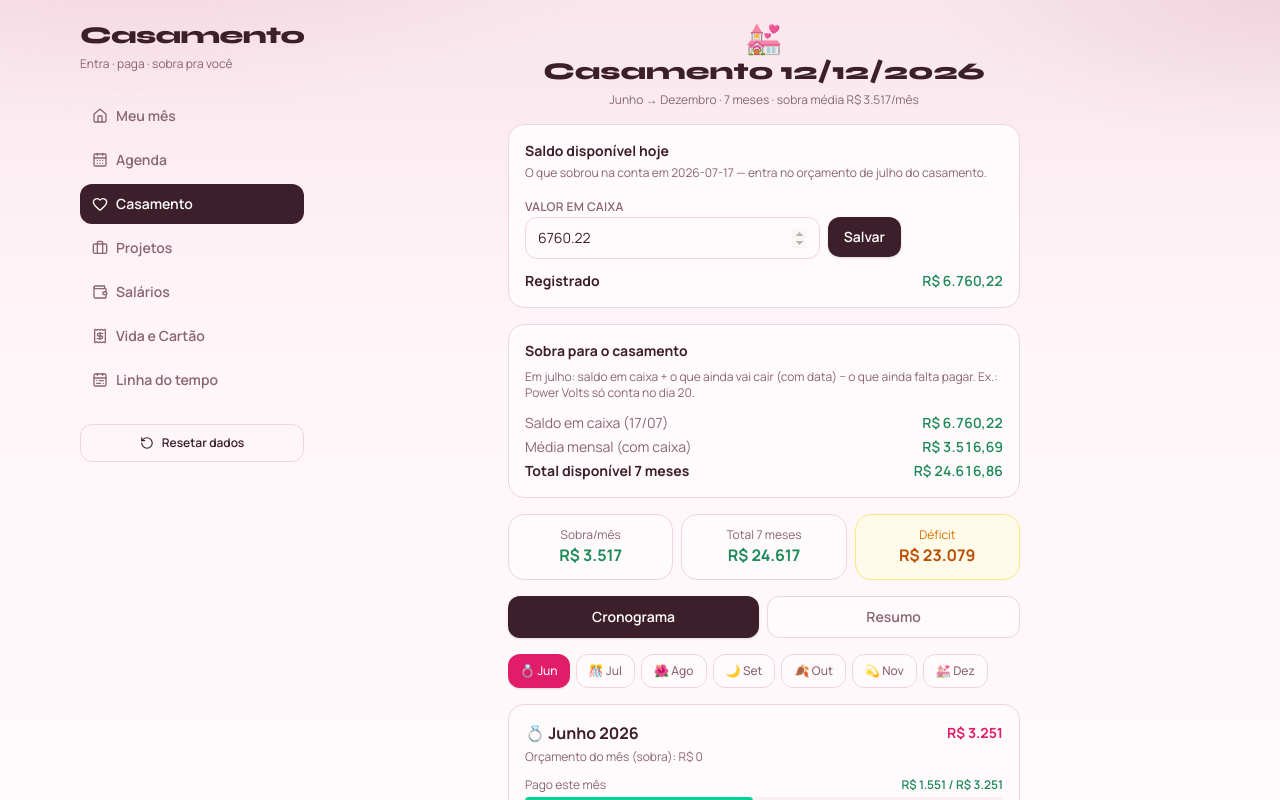
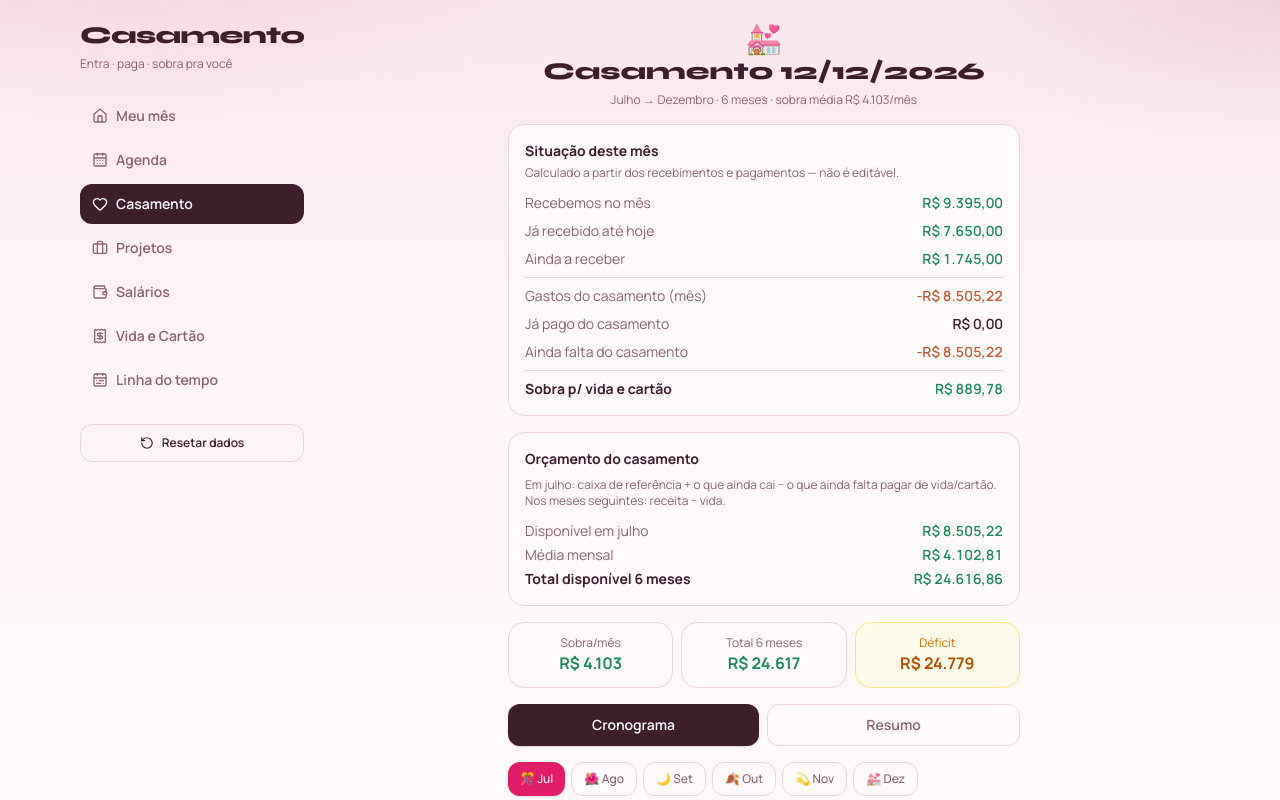
Before and after one commit to Rafael-Rangel/casamento, a React (Vite) app: page / in a window 1280 px wide. Both pictures are taken after a click on the button "Casamento". Shown: the top 800 px of the page. Built offline with nearby package versions, Linux system fonts and the light colour scheme.

Commit message:
Remove junho do cronograma, fotografo vai para julho, saldo so por calculo
Co-authored-by: Cursor <cursoragent@cursor.com>

```diff
--- a/src/components/WeddingPage.tsx
+++ b/src/components/WeddingPage.tsx
@@ -1,21 +1,25 @@
 import { useMemo, useState } from 'react'
 import { useFinance } from '../context/FinanceContext'
+import { cashflowSnapshot } from '../lib/agenda'
+import { buildMonthPlan } from '../lib/monthPlan'
 import { weddingMonthBudgets } from '../lib/projections'
 import { buildWeddingSchedule, TAG_COLORS, TAG_LABEL } from '../lib/wedding'
 import { fmt } from '../lib/format'
-import { Button, Field, Input, Money } from './ui'
+import { Money } from './ui'
 
 export function WeddingPage() {
-  const { state, toggleWeddingCheck, isWeddingChecked, setCashBalance } = useFinance()
+  const { state, toggleWeddingCheck, isWeddingChecked } = useFinance()
   const [tab, setTab] = useState<'cronograma' | 'resumo'>('cronograma')
   const [activeMonth, setActiveMonth] = useState(0)
   const [showDeficit, setShowDeficit] = useState(false)
-  const [cashDraft, setCashDraft] = useState(String(state.cashBalance?.amount ?? ''))
 
   const budgets = useMemo(() => weddingMonthBudgets(state), [state])
   const avgBudget =
     budgets.length > 0 ? budgets.reduce((a, b) => a + b, 0) / budgets.length : 0
-  const cash = state.cashBalance?.amount ?? 0
+  const monthCount = budgets.length
+
+  const plan = useMemo(() => buildMonthPlan(state), [state])
+  const snap = useMemo(() => cashflowSnapshot(state, new Date(), 0), [state])
 
   const { schedule, deficit, unpaid, totalRemaining } = useMemo(
     () => buildWeddingSchedule(budgets, state.wedding.flexItems),
@@ -45,16 +49,7 @@ export function WeddingPage() {
     ['Obra banheiro – mão de obra (restante)', state.wedding.totals.obraMaoDeObra],
   ] as [string, number][]
 
-  const saveCash = () => {
-    const amount = Number(String(cashDraft).replace(',', '.')) || 0
-    setCashBalance({
-      amount,
-      asOf: state.cashBalance?.asOf || '2026-07-17',
-      notes:
-        state.cashBalance?.notes ||
-        'Saldo disponível após receitas e despesas pessoais',
-    })
-  }
+  const julyBudget = budgets[0] ?? 0
 
   return (
     <div className="mx-auto max-w-lg space-y-4">
@@ -64,52 +59,64 @@ export function WeddingPage() {
           Casamento {state.wedding.dateLabel}
         </h1>
         <p className="mt-1 text-xs text-[var(--ink-muted)]">
-          Junho → Dezembro · 7 meses · sobra média {fmt(avgBudget, true)}/mês
+          Julho → Dezembro · {monthCount} meses · sobra média {fmt(avgBudget, true)}/mês
         </p>
       </header>
 
+      {/* Cálculos automáticos — sem edição */}
       <div className="rounded-2xl border border-[var(--line)] bg-[var(--surface)] p-4">
-        <p className="mb-1 text-sm font-bold text-[var(--ink)]">Saldo disponível hoje</p>
+        <p className="mb-1 text-sm font-bold text-[var(--ink)]">Situação deste mês</p>
         <p className="mb-3 text-xs text-[var(--ink-muted)]">
-          O que sobrou na conta em {state.cashBalance?.asOf || '2026-07-17'} — entra no
-          orçamento de julho do casamento.
+          Calculado a partir dos recebimentos e pagamentos — não é editável.
         </p>
-        <div className="flex items-end gap-2">
-          <Field label="Valor em caixa">
-            <Input
-              type="number"
-              step="0.01"
-              min={0}
-              value={cashDraft}
-              onChange={(e) => setCashDraft(e.target.value)}
-            />
-          </Field>
-          <Button onClick={saveCash} className="mb-0.5 shrink-0">
-            Salvar
-          </Button>
-        </div>
-        <div className="mt-3 flex justify-between text-sm font-bold">
-          <span>Registrado</span>
-          <Money value={cash} />
+        <div className="space-y-2 text-sm">
+          <div className="flex justify-between">
+            <span className="text-[var(--ink-muted)]">Recebemos no mês</span>
+            <Money value={plan.incomeTotal} />
+          </div>
+          <div className="flex justify-between">
+            <span className="text-[var(--ink-muted)]">Já recebido até hoje</span>
+            <Money value={snap.receivedUntilToday} />
+          </div>
+          <div className="flex justify-between">
+            <span className="text-[var(--ink-muted)]">Ainda a receber</span>
+            <Money value={plan.incomePending} />
+          </div>
+          <div className="flex justify-between border-t border-[var(--line)] pt-2">
+            <span className="text-[var(--ink-muted)]">Gastos do casamento (mês)</span>
+            <Money value={-plan.weddingTotal} />
+          </div>
+          <div className="flex justify-between">
+            <span className="text-[var(--ink-muted)]">Já pago do casamento</span>
+            <Money value={plan.weddingPaid} />
+          </div>
+          <div className="flex justify-between">
+            <span className="text-[var(--ink-muted)]">Ainda falta do casamento</span>
+            <Money value={-plan.weddingPending} />
+          </div>
+          <div className="flex justify-between border-t border-[var(--line)] pt-2 font-bold">
+            <span>Sobra p/ vida e cartão</span>
+            <Money value={plan.leftoverForLife} />
+          </div>
         </div>
       </div>
 
       <div className="rounded-2xl border border-[var(--line)] bg-[var(--surface)] p-4">
-        <p className="mb-2 text-sm font-bold text-[var(--ink)]">Sobra para o casamento</p>
+        <p className="mb-2 text-sm font-bold text-[var(--ink)]">Orçamento do casamento</p>
         <p className="text-xs text-[var(--ink-muted)]">
-          Em julho: saldo em caixa + o que ainda vai cair (com data) − o que ainda falta
-          pagar. Ex.: Power Volts só conta no dia 20.
+          Em julho: caixa de referência + o que ainda cai − o que ainda falta pagar de
+          vida/cartão. Nos meses seguintes: receita − vida.
         </p>
         <div className="mt-3 flex justify-between text-sm">
-          <span className="text-[var(--ink-muted)]">Saldo em caixa (17/07)</span>
-          <Money value={cash} />
+          <span className="text-[var(--ink-muted)]">Disponível em julho</span>
+          <Money value={julyBudget} />
         </div>
         <div className="mt-1 flex justify-between text-sm">
-          <span className="text-[var(--ink-muted)]">Média mensal (com caixa)</span>
+          <span className="text-[var(--ink-muted)]">Média mensal</span>
           <Money value={avgBudget} />
         </div>
         <div className="mt-1 flex justify-between text-sm font-bold">
-          <span>Total disponível 7 meses</span>
+          <span>Total disponível {monthCount} meses</span>
           <Money value={totalSavings} />
         </div>
       </div>
@@ -120,7 +127,7 @@ export function WeddingPage() {
           <p className="text-base font-bold text-[var(--positive)]">{fmt(avgBudget, true)}</p>
         </div>
         <div className="rounded-2xl border border-[var(--line)] bg-[var(--surface)] p-3 text-center">
-          <p className="text-xs text-[var(--ink-muted)]">Total 7 meses</p>
+          <p className="text-xs text-[var(--ink-muted)]">Total {monthCount} meses</p>
           <p className="text-base font-bold text-[var(--positive)]">{fmt(totalSavings, true)}</p>
         </div>
         <button
@@ -151,8 +158,8 @@ export function WeddingPage() {
         <div className="rounded-2xl border border-amber-200 bg-amber-50 p-4">
           <p className="font-bold text-amber-800">Déficit = o buraco</p>
           <p className="mt-1 text-sm text-amber-800/80">
-            Diferença entre o que falta pagar do casamento e o que a sobra dos 7 meses cobre
-            nos itens flexíveis.
+            Diferença entre o que falta pagar do casamento e o que a sobra dos {monthCount}{' '}
+            meses cobre nos itens flexíveis.
           </p>
           <div className="mt-3 space-y-1 rounded-xl border border-amber-100 bg-white p-3 text-sm">
             <div className="flex justify-between">
@@ -160,7 +167,9 @@ export function WeddingPage() {
               <span className="font-bold">{fmt(totalRemaining, true)}</span>
             </div>
             <div className="flex justify-between">
-              <span className="text-[var(--ink-muted)]">Sobra acumulada (7 meses)</span>
+              <span className="text-[var(--ink-muted)]">
+                Sobra acumulada ({monthCount} meses)
+              </span>
               <span className="font-bold text-[var(--positive)]">
                 {fmt(totalSavings, true)}
               </span>
@@ -359,7 +368,7 @@ export function WeddingPage() {
               />
             </div>
             <div className="mt-1 flex justify-between text-xs text-[var(--ink-faint)]">
-              <span>Jun</span>
+              <span>Jul</span>
               <span>
                 {totalSavings > 0
                   ? Math.round(((accumulated[activeMonth] || 0) / totalSavings) * 100)
@@ -375,7 +384,7 @@ export function WeddingPage() {
       {tab === 'resumo' && (
         <div className="space-y-3">
           <div className="rounded-2xl border border-[var(--line)] bg-[var(--surface)] p-4">
-            <p className="mb-3 font-bold text-[var(--ink)]">Já pago</p>
+            <p className="mb-3 font-bold text-[var(--ink)]">Já pago (histórico)</p>
             {state.wedding.alreadyPaid.map((item) => (
               <div key={item.name} className="flex justify-between py-1 text-sm">
                 <span className="text-[var(--ink-muted)]">{item.name}</span>
--- a/src/lib/defaults.ts
+++ b/src/lib/defaults.ts
@@ -14,7 +14,9 @@ export const SALARY_SEED_VERSION = 2
 export const CASH_SEED_VERSION = 3
 export const WEDDING_JUNE_SEED_VERSION = 4
 export const WEDDING_OBRA_SEED_VERSION = 5
-export const SEED_VERSION = WEDDING_OBRA_SEED_VERSION
+/** Junho sai do cronograma; fotógrafo 1ª parcela vai para julho */
+export const WEDDING_DROP_JUNE_SEED_VERSION = 6
+export const SEED_VERSION = WEDDING_DROP_JUNE_SEED_VERSION
 
 export function seedCashBalance(): CashBalance {
   return {
--- a/src/lib/projections.ts
+++ b/src/lib/projections.ts
@@ -253,10 +253,9 @@ export function buildProjections(
   })
 }
 
-/** Sobra mensal Jun–Dez/2026 para alimentar o cronograma do casamento */
+/** Sobra mensal Jul–Dez/2026 para alimentar o cronograma do casamento */
 export function weddingMonthBudgets(state: FinanceState, today: Date = new Date()): number[] {
   const keys = [
-    '2026-06',
     '2026-07',
     '2026-08',
     '2026-09',
@@ -264,7 +263,7 @@ export function weddingMonthBudgets(state: FinanceState, today: Date = new Date(
     '2026-11',
     '2026-12',
   ]
-  const all = buildProjections(state, parseISO('2026-06-01')).filter((p) =>
+  const all = buildProjections(state, parseISO('2026-07-01')).filter((p) =>
     keys.includes(p.key),
   )
   const byKey = Object.fromEntries(all.map((p) => [p.key, p.weddingBudget]))
--- a/src/lib/storage.ts
+++ b/src/lib/storage.ts
@@ -8,7 +8,7 @@ import {
   seedSalaries,
   SEED_VERSION,
   STORAGE_KEY,
-  WEDDING_OBRA_SEED_VERSION,
+  WEDDING_DROP_JUNE_SEED_VERSION,
 } from './defaults'
 import { createWeddingState, JUNE_PAID_CHECKS } from './wedding'
 import type {
@@ -67,7 +67,7 @@ function applyWeddingJuneSeed(
   const base = createWeddingState()
   if (!wedding) return base
 
-  if (seedVersion !== undefined && seedVersion >= WEDDING_OBRA_SEED_VERSION) {
+  if (seedVersion !== undefined && seedVersion >= WEDDING_DROP_JUNE_SEED_VERSION) {
     return {
       ...base,
       ...wedding,
@@ -83,14 +83,16 @@ function applyWeddingJuneSeed(
     ...base.alreadyPaid.filter((i) => !paidNames.has(i.name)),
   ]
 
-  // Remove checkbox antigo do salão cheio de junho, se existir
-  const checked = { ...(wedding.checked || {}) }
+  // Limpa checkboxes de junho e do fotógrafo antigo (agora em julho)
+  const checked = { ...(wedding.checked || {}), ...JUNE_PAID_CHECKS }
   delete checked['Jun::Salão de Festas']
+  delete checked['Jun::Fotógrafo – 1ª parcela']
+  delete checked['Jul::Fotógrafo ✓ quitado (2ª/2)']
 
   return {
     ...base,
     ...wedding,
-    checked: { ...JUNE_PAID_CHECKS, ...checked },
+    checked,
     alreadyPaid: mergedPaid,
     totals: {
       ...base.totals,
@@ -98,6 +100,7 @@ function applyWeddingJuneSeed(
       salaRemaining: base.totals.salaRemaining,
       vestidoTotal: base.totals.vestidoTotal,
       obraMaoDeObra: base.totals.obraMaoDeObra,
+      fotografo: base.totals.fotografo,
     },
     flexItems: wedding.flexItems?.length ? wedding.flexItems : base.flexItems,
   }
--- a/src/lib/wedding.ts
+++ b/src/lib/wedding.ts
@@ -1,8 +1,8 @@
 import { uid } from './format'
 import type { WeddingFlexItem, WeddingState } from '../types/finance'
 
+/** Cronograma ativo: Jul–Dez (junho já foi pago e saiu da lista) */
 export const WEDDING_MONTHS = [
-  { key: '2026-06', label: 'Junho 2026', short: 'Jun', emoji: '💍' },
   { key: '2026-07', label: 'Julho 2026', short: 'Jul', emoji: '🎊' },
   { key: '2026-08', label: 'Agosto 2026', short: 'Ago', emoji: '🌺' },
   { key: '2026-09', label: 'Setembro 2026', short: 'Set', emoji: '🌙' },
@@ -33,7 +33,10 @@ export const DEFAULT_FLEX: WeddingFlexItem[] = [
   { id: 'mobilia', name: 'Mobília da Casa', amount: 12000, tag: 'casa' },
 ]
 
-/** Checkboxes já pagos em junho/2026 */
+/**
+ * Pagamentos de junho já liquidados (histórico).
+ * Fotógrafo 1ª parcela NÃO está aqui — foi remanejado para julho.
+ */
 export const JUNE_PAID_CHECKS: Record<string, boolean> = {
   'Jun::Salão (parcial R$ 500)': true,
   'Jun::Vestido (1/7)': true,
@@ -110,22 +113,30 @@ export interface MonthSchedule {
 }
 
 /**
- * Monta o cronograma Jun–Dez.
+ * Monta o cronograma Jul–Dez.
  * `monthlyBudgets` = sobra de cada mês (receitas − vida/cartão).
- * Se um único número for passado, replica nos 7 meses (comportamento original).
+ * Se um único número for passado, replica nos 6 meses.
  */
 export function buildWeddingSchedule(
   monthlyBudgets: number | number[],
   flexItems: WeddingFlexItem[],
-): { schedule: MonthSchedule[]; deficit: number; unpaid: { name: string; amount: number; remaining: number; tag: string }[]; totalRemaining: number } {
+): {
+  schedule: MonthSchedule[]
+  deficit: number
+  unpaid: { name: string; amount: number; remaining: number; tag: string }[]
+  totalRemaining: number
+} {
   const budgets = Array.isArray(monthlyBudgets)
-    ? WEDDING_MONTHS.map((_, i) => monthlyBudgets[i] ?? monthlyBudgets[monthlyBudgets.length - 1] ?? 0)
+    ? WEDDING_MONTHS.map(
+        (_, i) => monthlyBudgets[i] ?? monthlyBudgets[monthlyBudgets.length - 1] ?? 0,
+      )
     : WEDDING_MONTHS.map(() => monthlyBudgets)
 
+  const lastIdx = WEDDING_MONTHS.length - 1
+
   const sched: MonthSchedule[] = WEDDING_MONTHS.map((m, i) => {
-    const last = i === 6
-    const june = i === 0
-    const july = i === 1
+    const last = i === lastIdx
+    const july = i === 0
     const payments: SchedulePayment[] = []
     let rem = budgets[i]
     const add = (name: string, amount: number, tag: string) => {
@@ -133,30 +144,29 @@ export function buildWeddingSchedule(
       rem -= amount
     }
 
-    if (june) {
-      add('Salão (parcial R$ 500)', SALAO_JUNE_PAID, 'salão')
-    } else {
-      add(last ? 'Salão ✓ quitado' : 'Salão de Festas', last ? SALAO_LAST : SALAO_PM, 'salão')
+    // Salão: jul–nov parcela cheia; dez última. Em jul também entra o resto de junho.
+    add(last ? 'Salão ✓ quitado' : 'Salão de Festas', last ? SALAO_LAST : SALAO_PM, 'salão')
+    if (july) {
+      add('Salão (resto junho)', SALAO_JUNE_REST, 'salão')
     }
+
+    // Vestido: 1/7 já pago em junho → jul = 2/7 … dez = 7/7
+    const vestidoN = i + 2
     add(
-      last ? 'Vestido ✓ quitado (7/7)' : `Vestido (${i + 1}/7)`,
+      last ? 'Vestido ✓ quitado (7/7)' : `Vestido (${vestidoN}/7)`,
       last ? VESTIDO_LAST : VESTIDO_PM,
       'noiva',
     )
-    if (!june) {
-      add(last ? 'Dia da Noiva ✓ quitado' : 'Dia da Noiva', last ? DIA_LAST : DIA_PM, 'noiva')
-    }
-    if (june) {
-      add('Obra banheiro (1ª parcela)', 200, 'obra')
+
+    add(last ? 'Dia da Noiva ✓ quitado' : 'Dia da Noiva', last ? DIA_LAST : DIA_PM, 'noiva')
+
+    if (july) {
+      add('Obra banheiro ✓ quitado', 600, 'obra')
+      // 1ª parcela veio de junho (única pendência); 2ª parcela deste mês
       add('Fotógrafo – 1ª parcela', 1700, 'foto')
-      add('Presentes Padrinhos', 440, 'convites')
-      add('Presentes Damonsellies', 111, 'convites')
-    }
-    if (july) {
-      add('Salão (resto junho)', SALAO_JUNE_REST, 'salão')
-      add('Obra banheiro ✓ quitado', 600, 'obra')
       add('Fotógrafo ✓ quitado (2ª/2)', 1700, 'foto')
     }
+
     if (last) {
       add('Pré-Wedding', 830, 'foto')
     }
@@ -196,7 +206,12 @@ export function buildWeddingSchedule(
 
   const unpaid = flex
     .filter((f) => f.paid < f.amount)
-    .map((f) => ({ name: f.name, amount: f.amount, remaining: f.amount - f.paid, tag: f.tag }))
+    .map((f) => ({
+      name: f.name,
+      amount: f.amount,
+      remaining: f.amount - f.paid,
+      tag: f.tag,
+    }))
   const deficit = unpaid.reduce((s, f) => s + f.remaining, 0)
 
   const fixedTotal = sched.reduce(
```
